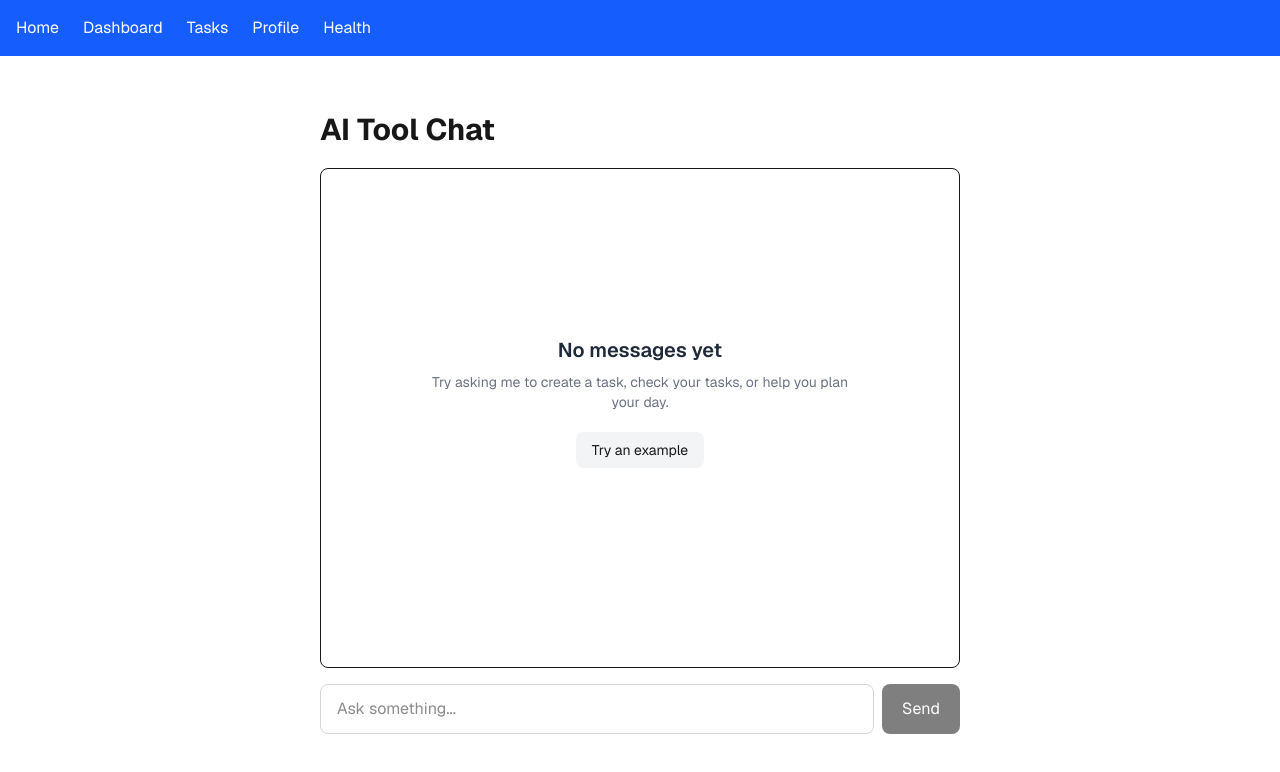
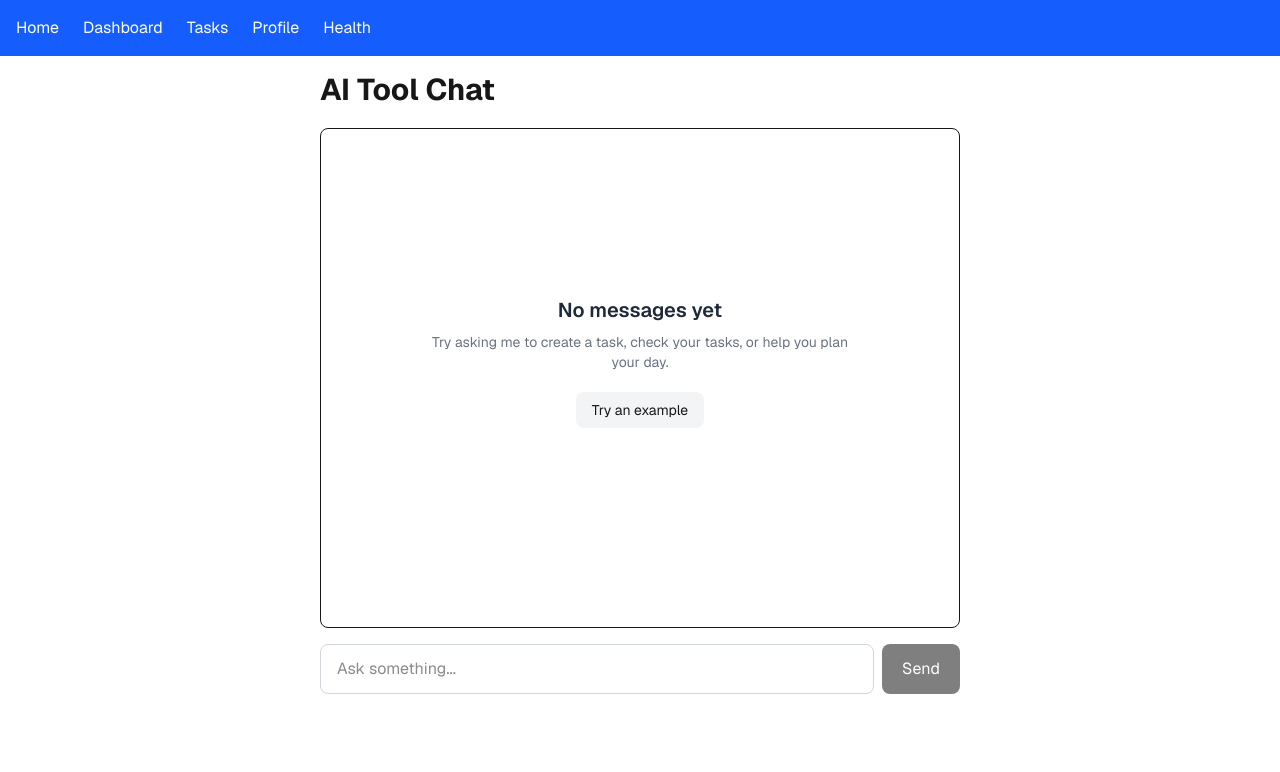
Before and after one commit to nimraiqbal921/todo-foundation, a Next.js app: page / in a window 1280 px wide. Shown: the top 772 px of the page. Built offline with nearby package versions, Linux system fonts and the light colour scheme.

Commit message:
Fix accessibility landmarks and add axe test

```diff
--- a/app/page.tsx
+++ b/app/page.tsx
@@ -1,9 +1,5 @@
 import Chat from "../components/Chat";
 
 export default function Home() {
-  return (
-    <main className="p-10">
-      <Chat />
-    </main>
-  );
+  return <Chat />;
 }
--- a/package.json
+++ b/package.json
@@ -25,6 +25,7 @@
     "zod": "^4.4.3"
   },
   "devDependencies": {
+    "@axe-core/playwright": "^4.13.0",
     "@playwright/test": "^1.62.1",
     "@tailwindcss/postcss": "^4",
     "@types/node": "^20",
```
Also changed, not shown: 2 other files (tests, documents, lock files or other folders).
